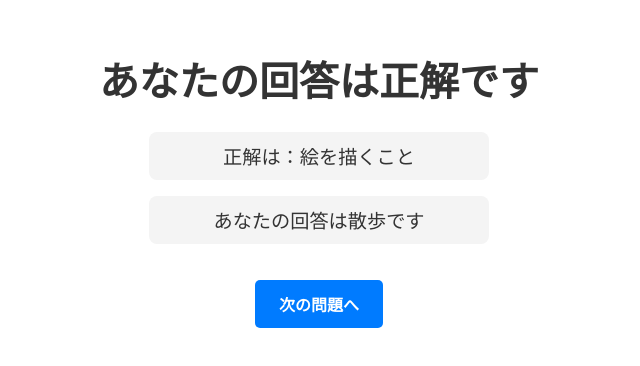
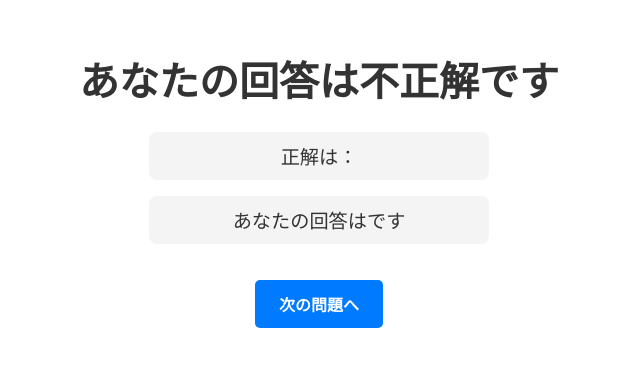
Before and after one commit to Thin9ingMan/kimino_hint, a React (Vite) app: page /answer in a window 1280 px wide. Shown: the part 232-598 px from the top of the page, without its empty margins (321-961 px from the left). Built offline with nearby package versions, Linux system fonts and the light colour scheme.

Commit message:
クイズ調整１

```diff
--- a/src/components/Answer.jsx
+++ b/src/components/Answer.jsx
@@ -1,24 +1,31 @@
-import { Link } from "react-router-dom";
-import "./Answer.css"
+// import { Link } from "react-router-dom";
+import { useLocation, useNavigate } from "react-router-dom";
+
+import "./Answer.css";
 const Answer = () => {
-    const judge = true;
-    const answer = "絵を描くこと"
-    const user_answer = "散歩"
+  const location = useLocation();
+  const navigate = useNavigate();
+  const judge = location.state?.judge;
+  const answer = location.state?.correctAnswer;
+  const user_answer = location.state?.selected;
+  const count = location.state?.count;
 
-    return (
-        <div className="answer-container">
-            <h1>あなたの回答は{judge ? "正解" : "不正解"}です</h1>
-            <div> 正解は：{answer}</div>
-            <div>あなたの回答は{user_answer}です</div>
-            <Link to="/question">
-                <button>次の問題へ</button>
-            </Link>
+  const nextquestion = () => {
+    navigate("/question", {
+      state: {
+        count: count, // 現在の問題番号
+      },
+    });
+  };
+  console.log(count);
+  return (
+    <div className="answer-container">
+      <h1>あなたの回答は{judge ? "正解" : "不正解"}です</h1>
+      <div> 正解は：{answer}</div>
+      <div>あなたの回答は{user_answer}です</div>
+      <button onClick={nextquestion}>次の問題へ</button>
+    </div>
+  );
+};
 
-        </div>
-
-
-    )
-
-}
-
-export default Answer
+export default Answer;
--- a/src/components/question.jsx
+++ b/src/components/question.jsx
@@ -37,14 +37,14 @@ const Question = () => {
       answer: "吉幾三",
     },
   ];
+  console.log("確認", count);
   const answer = (selectedAnswer) => {
     const currentQuestion = questions[count];
     const judge = selectedAnswer === currentQuestion.answer;
-    setCount((prev) => prev + 1);
     navigate("/answer", {
       state: {
         judge: judge, // 正誤判定 (true/false)
-        count: count, // 現在の問題番号
+        count: count + 1, // 現在の問題番号
         selected: selectedAnswer, // ユーザーが選んだ回答
         correctAnswer: currentQuestion.answer, // 正解の答え
       },
@@ -65,9 +65,15 @@ const Question = () => {
         <button onClick={() => answer(questions[count].select[0])}>
           {questions[count].select[0]}
         </button>
-        <button>{questions[count].select[1]}</button>
-        <button>{questions[count].select[2]}</button>
-        <button>{questions[count].select[3]}</button>
+        <button onClick={() => answer(questions[count].select[1])}>
+          {questions[count].select[1]}
+        </button>
+        <button onClick={() => answer(questions[count].select[2])}>
+          {questions[count].select[2]}
+        </button>
+        <button onClick={() => answer(questions[count].select[3])}>
+          {questions[count].select[3]}
+        </button>
       </div>
     </>
   );
```
